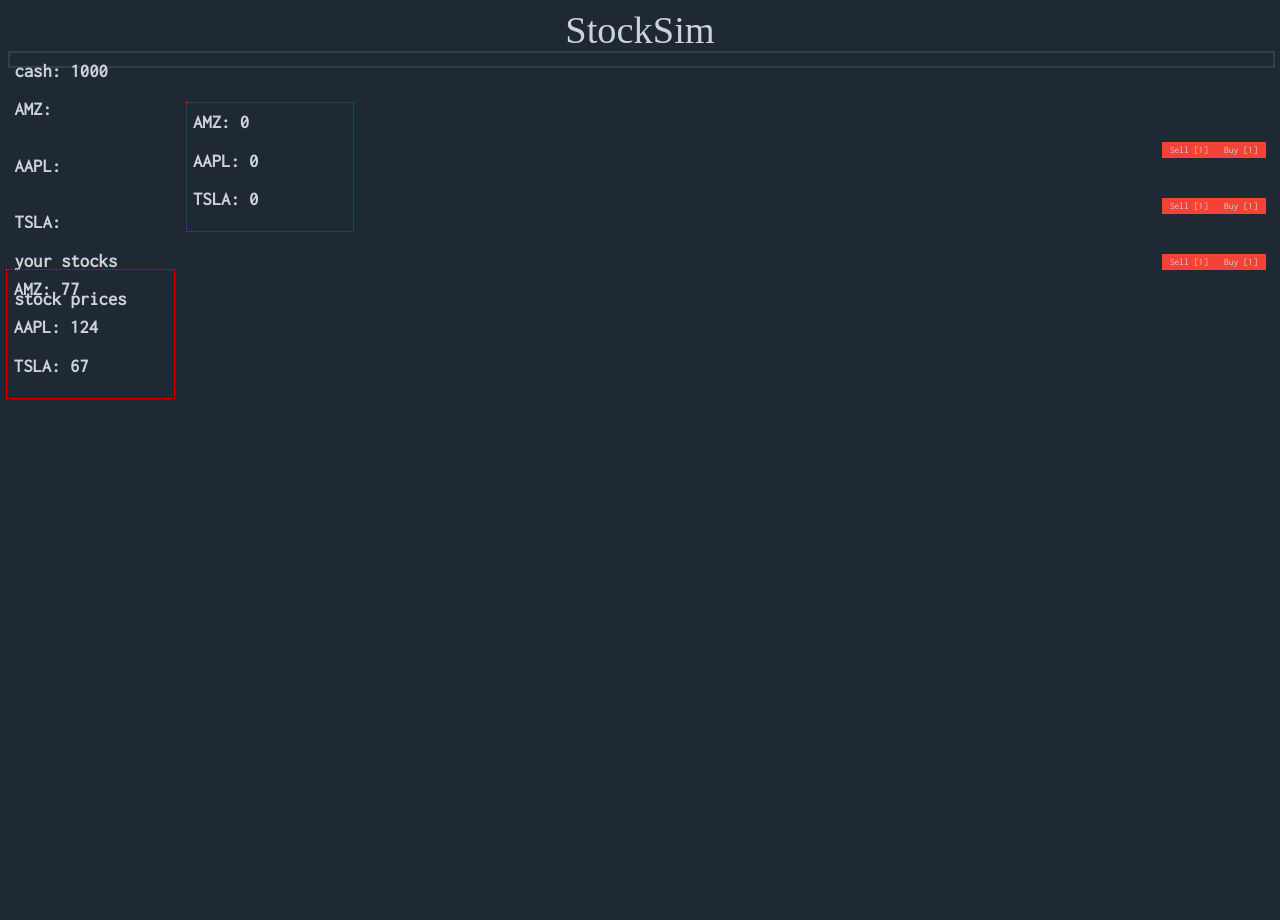
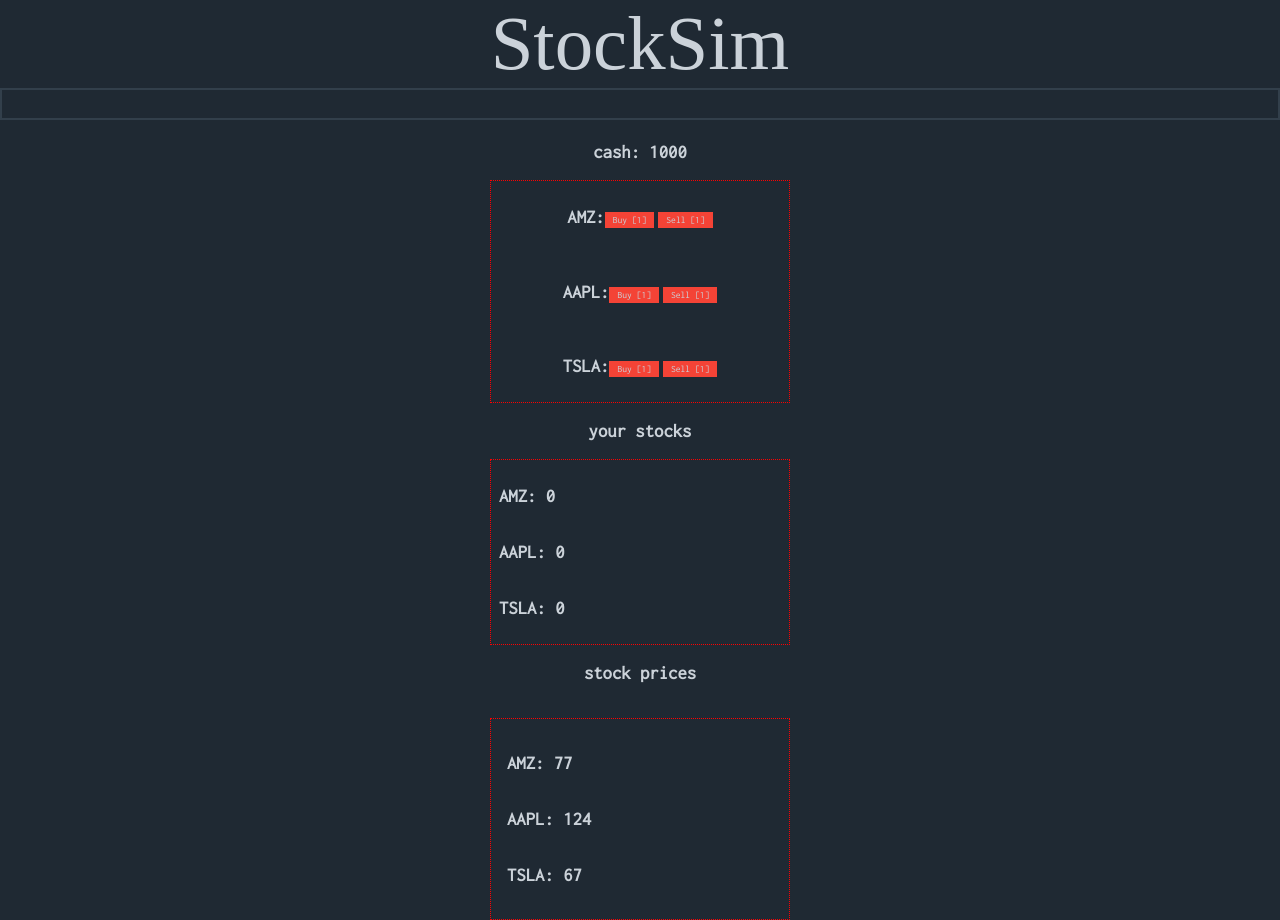
Before and after one commit to d4wgs/stocksim, a plain HTML site: page index.html in a window 1280 px wide. Before the commit the page ends 800 px from the top, so only its background shows below. Drawn offline with Linux system fonts and the light colour scheme.

Commit message:
Update stocksim.css

```diff
--- a/stocksim.css
+++ b/stocksim.css
@@ -1,75 +1,67 @@
 body {
     background-color: #1F2933;
+    margin: 0;
+    font-size: 16px; /* Set a base font size for em values*/
 }
 
 header {
     text-align: center;
-    font-size: 3vw;
+    font-size: 4.8em;
     color: #CBD2D9;
 }
 
-.stockbutton {
-    position: absolute;
-    left: 0.5vw;
-    top: 8vw;
-    width: 13vw;
-    height: 10vw;
-    border: 0.1vw dotted red;
+h3 {
+    display: inline-block;
+    margin: 0vw;
+    line-height: 3;
+    color: #CBD2D9;
+    font-family: 'Inconsolata';
 }
 
-.cash {
-    position: absolute;
-    left: 3vw;
-    top: 5.5vw;
-    width: 13vw;
-    height: 2vw;
+* {
+    box-sizing: border-box;
+}
+
+.buysellbox {
+    width: 100%; /* Occupy full width on smaller screens */
+    max-width: 300px; /* Limit maximum width for larger screens */
+    margin: auto; /* Center the element */
+    padding: 0.5em;
+    border: 0.1vw dotted red;
     text-align: left;
 }
 
-.stocktitles {
-    position: absolute;
-    left: 14.2vw;
-    text-align: center;
-    top: 5.5vw;
-    font-size: 1vw;
-    width: 13vw;
-}
-
 .yourstocks {
-    position: absolute;
-    left: 14.5vw;
-    top: 8vw;
-    width: 13vw;
-    height: 10vw;
+    width: 100%;
+    max-width: 300px;
+    margin: auto;
+    padding: 0.5em;
     border: 0.1vw dotted red;
 }
 
 .stockprices {
-    position: absolute;
-    left: 0.5vw;
-    height: 10vw;
+    width: 100%;
+    max-width: 300px;
+    margin: 0 auto;
+    padding: 1em;
     border: 0.1vw dotted red;
-    width: 13vw;
-    top: 21vw;
+    margin-top: 1em;
 }
 
-.stockprices2 {
-    position: absolute;
-    left: 0.15vw;
-    height: 10vw;
-    width: 13vw;
-    top: 18.5vw;
+.boxtitles {
     text-align: center;
 }
 
+.flexbox {
+    display: flex;
+    align-items: baseline;
+    justify-content: center;
+}
+
 button {
-    float: right;
-    position: relative;
-    right: 0.5vw;
-    margin-top: 1vw;
     font-family: 'Inconsolata';
     background-color: #f44336;
-    border: 2px solid #f44336;
+    border: 0.2vw solid #f44336;
     transition-duration: 0.4s;
     color: #CBD2D9;
     font-size: 0.75vw;
@@ -80,22 +72,13 @@
     color: white;
 }
 
-h3 {
-    display: inline-block;
-    margin: 0vw;
-    position: relative;
-    left: 0.5vw;
-    line-height: 3vw;
-    color: #CBD2D9;
-    font-family: 'Inconsolata';
-}
-
 marquee {
-    font-size: 1vw;
+    font-size: 1em;
     color: #CBD2D9;
     font-family: 'Inconsolata';
     border: 0.2vw solid #323F4B;
-    position: absolute;
-    top: 4vw;
-    width: 98.7%;
+    width: 100%;
+    padding: 0.35em;
+    margin-top: 0em;
+    overflow: hidden; /* Prevent marquee content from overflowing */
 }
```
